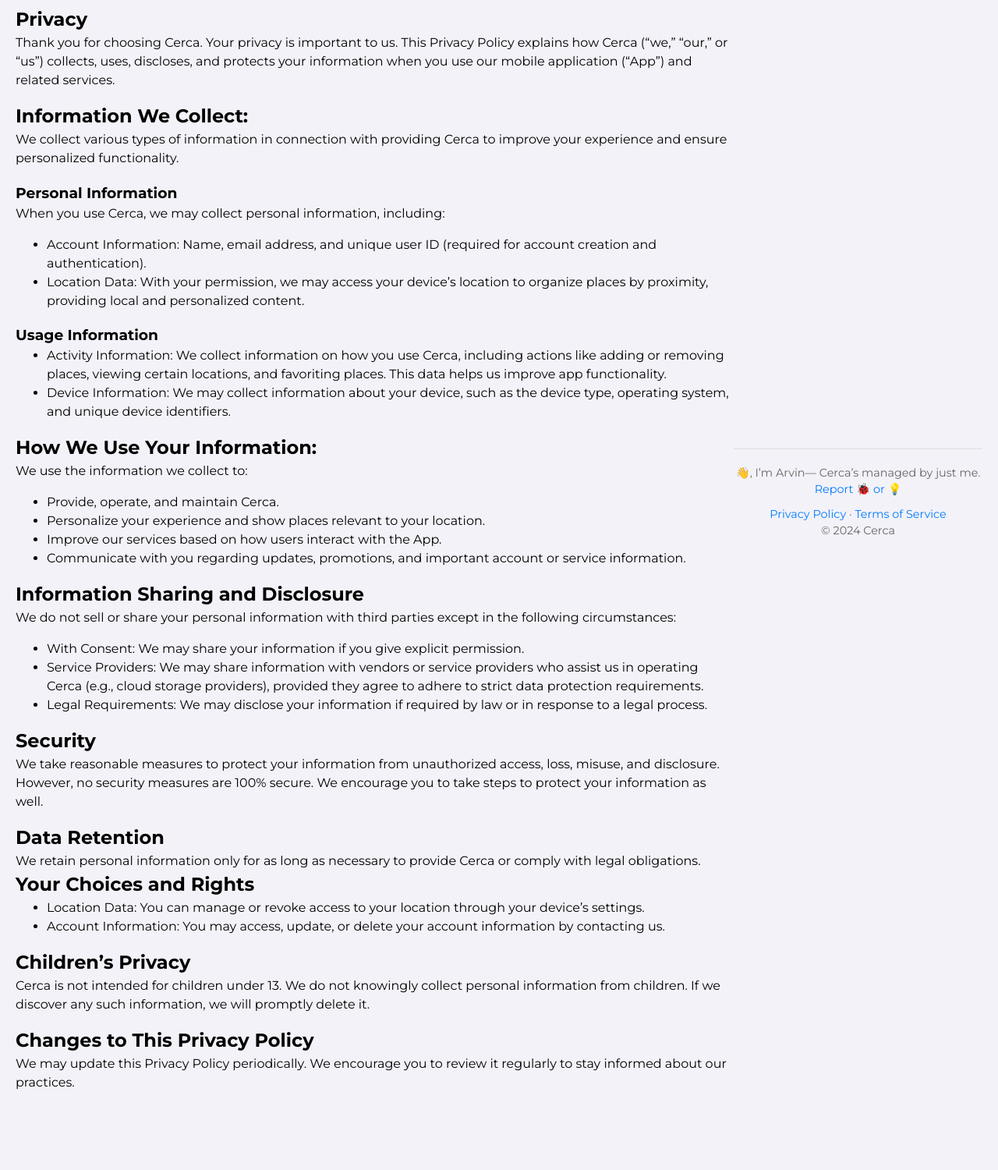
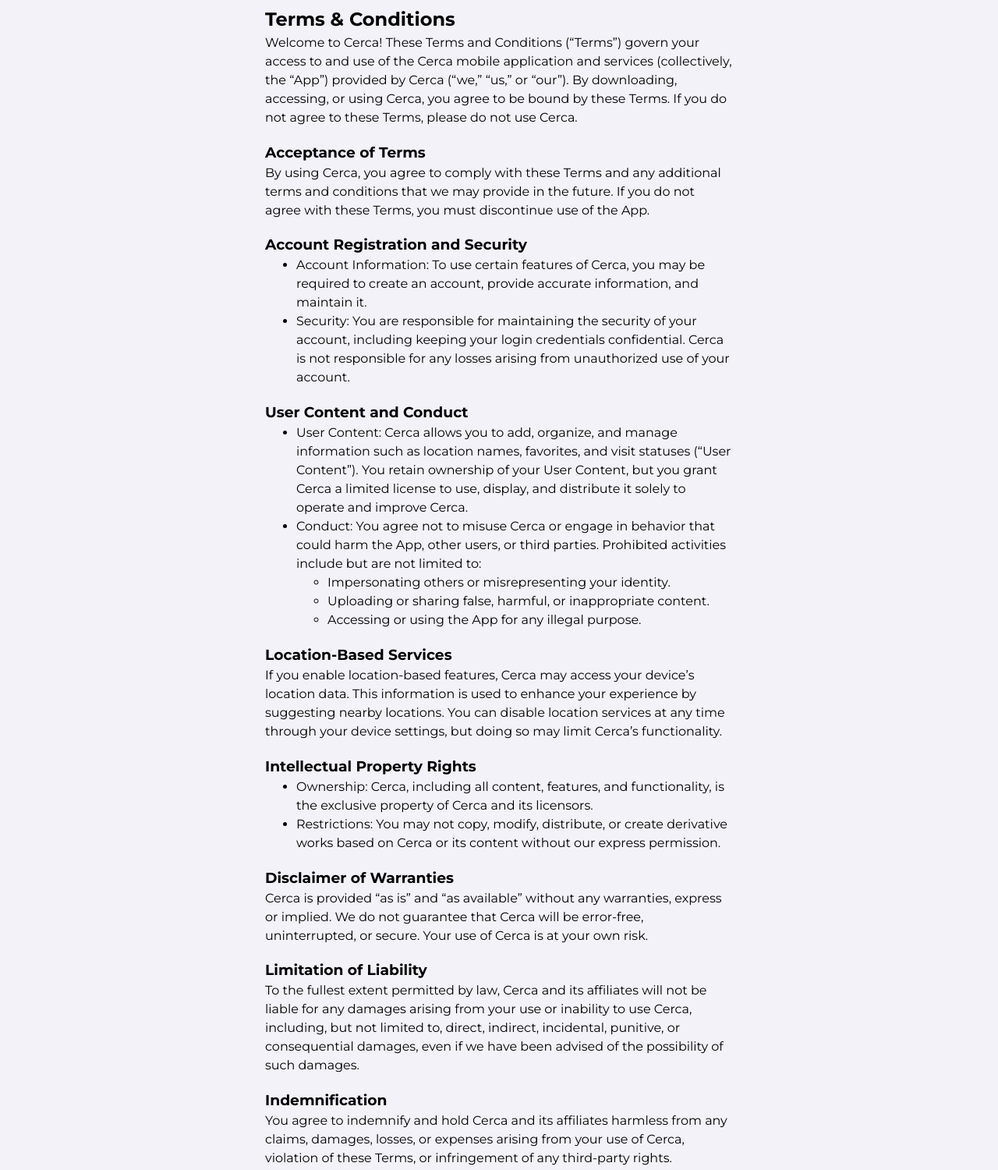
Before and after one commit to arvindang/Cerca-landing, a plain HTML site: page terms.html in a window 1280 px wide. Shown: the part 200-1700 px from the top of the page at 78% size. Before the commit the page ends 1636 px from the top, so only its background shows below. Drawn offline with Linux system fonts and the light colour scheme.

Commit message:
Terms page added. Footer links to google form for feedback

```diff
--- a/terms.html
+++ b/terms.html
@@ -8,83 +8,73 @@
     <link rel="stylesheet" href="styles.css">
 </head>
 <body>
-    <div class="container">
+    <div class="container-small">
         <!-- Hero Section -->
         <header class="hero">
             <a href="/"><img src="assets/cerca_logo.png" alt="Cerca Logo" class="logo"></a>
             <h1>Keep track of the best spots, curated and organized for you.</h1>
         </header>
         <section>
-            <h1>Privacy</h1>
-            <p>Thank you for choosing Cerca. Your privacy is important to us. This Privacy Policy explains how Cerca (“we,” “our,” or “us”) collects, uses, discloses, and protects your information when you use our mobile application (“App”) and related services.</p>
+            <h1>Terms & Conditions</h1>
+            <p>Welcome to Cerca! These Terms and Conditions (“Terms”) govern your access to and use of the Cerca mobile application and services (collectively, the “App”) provided by Cerca (“we,” “us,” or “our”). By downloading, accessing, or using Cerca, you agree to be bound by these Terms. If you do not agree to these Terms, please do not use Cerca.</p>
 
-            <h2>Information We Collect:</h2>
-            <p>We collect various types of information in connection with providing Cerca to improve your experience and ensure personalized functionality.</p>
+            <h3>Acceptance of Terms</h3>
+            <p>By using Cerca, you agree to comply with these Terms and any additional terms and conditions that we may provide in the future. If you do not agree with these Terms, you must discontinue use of the App.</p>
 
-            <h3>Personal Information</h3>
-            <p>
-                When you use Cerca, we may collect personal information, including:
+            <h3>Account Registration and Security</h3>
             <ul>
-                    <li>Account Information: Name, email address, and unique user ID (required for account creation and authentication).</li>
-                    <li>Location Data: With your permission, we may access your device’s location to organize places by proximity, providing local and personalized content.</li>
-                </ul>
-            </p>
-
-            <h3>Usage Information</h3>
-            <ul>
-                <li>Activity Information: We collect information on how you use Cerca, including actions like adding or removing places, viewing certain locations, and favoriting places. This data helps us improve app functionality.</li>
-                <li>Device Information: We may collect information about your device, such as the device type, operating system, and unique device identifiers.</li>
+                <li>Account Information: To use certain features of Cerca, you may be required to create an account, provide accurate information, and maintain it.</li>
+                <li>Security: You are responsible for maintaining the security of your account, including keeping your login credentials confidential. Cerca is not responsible for any losses arising from unauthorized use of your account.</li>
             </ul>
 
-            <h2>How We Use Your Information:</h2>
-            <p>
-                We use the information we collect to:
+            <h3>User Content and Conduct</h3>
             <ul>
-                    <li>Provide, operate, and maintain Cerca.</li>
-                    <li>Personalize your experience and show places relevant to your location.</li>
-                    <li>Improve our services based on how users interact with the App.</li>
-                    <li>Communicate with you regarding updates, promotions, and important account or service information.</li>
+                <li>User Content: Cerca allows you to add, organize, and manage information such as location names, favorites, and visit statuses (“User Content”). You retain ownership of your User Content, but you grant Cerca a limited license to use, display, and distribute it solely to operate and improve Cerca.</li>
+                <li>Conduct: You agree not to misuse Cerca or engage in behavior that could harm the App, other users, or third parties. Prohibited activities include but are not limited to:
+                    <ul>
+                        <li>Impersonating others or misrepresenting your identity.</li>
+                        <li>Uploading or sharing false, harmful, or inappropriate content.</li>
+                        <li>Accessing or using the App for any illegal purpose.</li>
                     </ul>
-            </p>
-
-            <h2>Information Sharing and Disclosure</h2>
-            <p>We do not sell or share your personal information with third parties except in the following circumstances:</p>
-            <ul>
-                <li>With Consent: We may share your information if you give explicit permission.</li>
-                <li>Service Providers: We may share information with vendors or service providers who assist us in operating Cerca (e.g., cloud storage providers), provided they agree to adhere to strict data protection requirements.</li>
-                <li>Legal Requirements: We may disclose your information if required by law or in response to a legal process.</li>
+                </li>
             </ul>
 
-            <h2>Security</h2>
-            <p>We take reasonable measures to protect your information from unauthorized access, loss, misuse, and disclosure. However, no security measures are 100% secure. We encourage you to take steps to protect your information as well.</p>
+        <h3>Location-Based Services</h3>
+        <p>If you enable location-based features, Cerca may access your device’s location data. This information is used to enhance your experience by suggesting nearby locations. You can disable location services at any time through your device settings, but doing so may limit Cerca’s functionality.</p>
 
-            <h2>Data Retention</h2>
-            We retain personal information only for as long as necessary to provide Cerca or comply with legal obligations.
-
-            <h2>Your Choices and Rights</h2>
+        <h3>Intellectual Property Rights</h3>
         <ul>
-                <li>Location Data: You can manage or revoke access to your location through your device’s settings.</li>
-                <li>Account Information: You may access, update, or delete your account information by contacting us.</li>
+            <li>Ownership: Cerca, including all content, features, and functionality, is the exclusive property of Cerca and its licensors.</li>
+            <li>Restrictions: You may not copy, modify, distribute, or create derivative works based on Cerca or its content without our express permission.</li>
         </ul>
 
-            <h2>Children’s Privacy</h2>
-            <p>Cerca is not intended for children under 13. We do not knowingly collect personal information from children. If we discover any such information, we will promptly delete it.</p>
+        <h3>Disclaimer of Warranties</h3>
+        <p>Cerca is provided “as is” and “as available” without any warranties, express or implied. We do not guarantee that Cerca will be error-free, uninterrupted, or secure. Your use of Cerca is at your own risk.</p>
 
-            <h2>Changes to This Privacy Policy</h2>
-            <p>We may update this Privacy Policy periodically. We encourage you to review it regularly to stay informed about our practices.</p>
+        <h3>Limitation of Liability</h3>
+        <p>To the fullest extent permitted by law, Cerca and its affiliates will not be liable for any damages arising from your use or inability to use Cerca, including, but not limited to, direct, indirect, incidental, punitive, or consequential damages, even if we have been advised of the possibility of such damages.</p>
 
-            <!-- <h2>Contact Us</h2> -->
-            <!-- <p></p> -->
+        <h3>Indemnification</h3>
+        <p>You agree to indemnify and hold Cerca and its affiliates harmless from any claims, damages, losses, or expenses arising from your use of Cerca, violation of these Terms, or infringement of any third-party rights.</p>
+
+        <h3>Changes to Terms</h3>
+        <p>We may modify these Terms from time to time. The latest version will be available within Cerca, and we encourage you to review it regularly. Your continued use of Cerca constitutes acceptance of any modified Terms.</p>
+
+        <h3>Termination</h3>
+        <p>We may terminate or suspend your access to Cerca at any time without notice if we determine you have violated these Terms or engaged in conduct harmful to Cerca, its users, or third parties.</p>
+
+        <h3>Governing Law and Dispute Resolution</h3>
+        <p>These Terms shall be governed by and construed in accordance with the laws of [Your Country/State]. Any disputes arising from these Terms or Cerca will be resolved exclusively in the courts of [Your Country/State].</p>
         </section>
-    </div>
 
         <!-- Footer -->
         <footer>
-        <p>👋, I’m Arvin— Cerca’s managed by just me. <a href="#">Report 🐞 or 💡</a></p>
+            <p>👋, I’m Arvin— Cerca’s managed by just me. <a href="https://forms.gle/3RDg2YJ35pp6VXJf8">Report 🐞 or 💡</a></p>
             <div class="links">
                 <a href="/privacy">Privacy Policy</a> · <a href="/terms">Terms of Service</a>
             </div>
             <p>© 2024 Cerca</p>
         </footer>
+    </div>
 </body>
 </html>
```
Also changed, not shown: index.html (+1 -1 lines), privacy.html (+1 -1 lines). Lines whose indentation alone changed are shown as unchanged.
